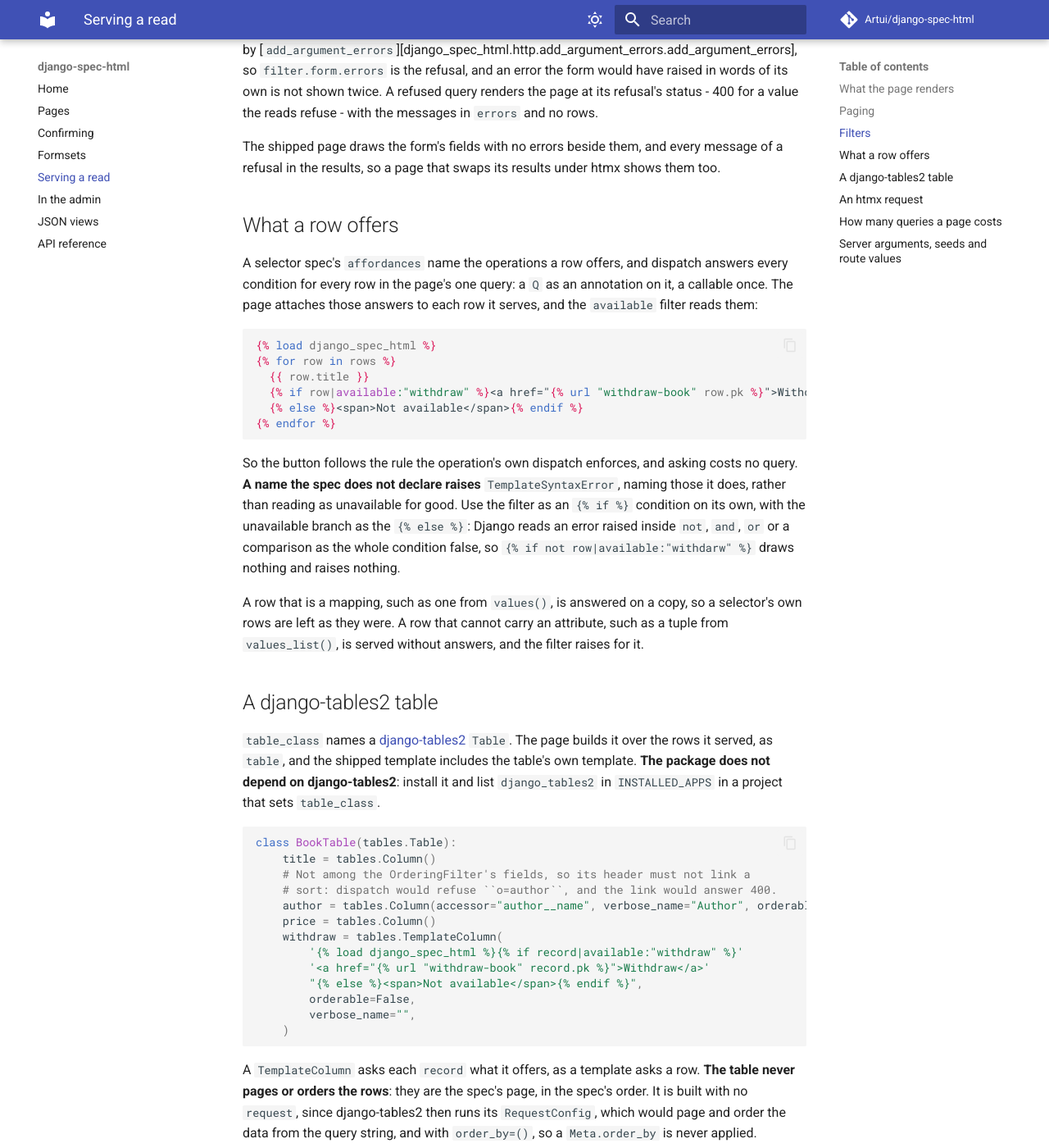
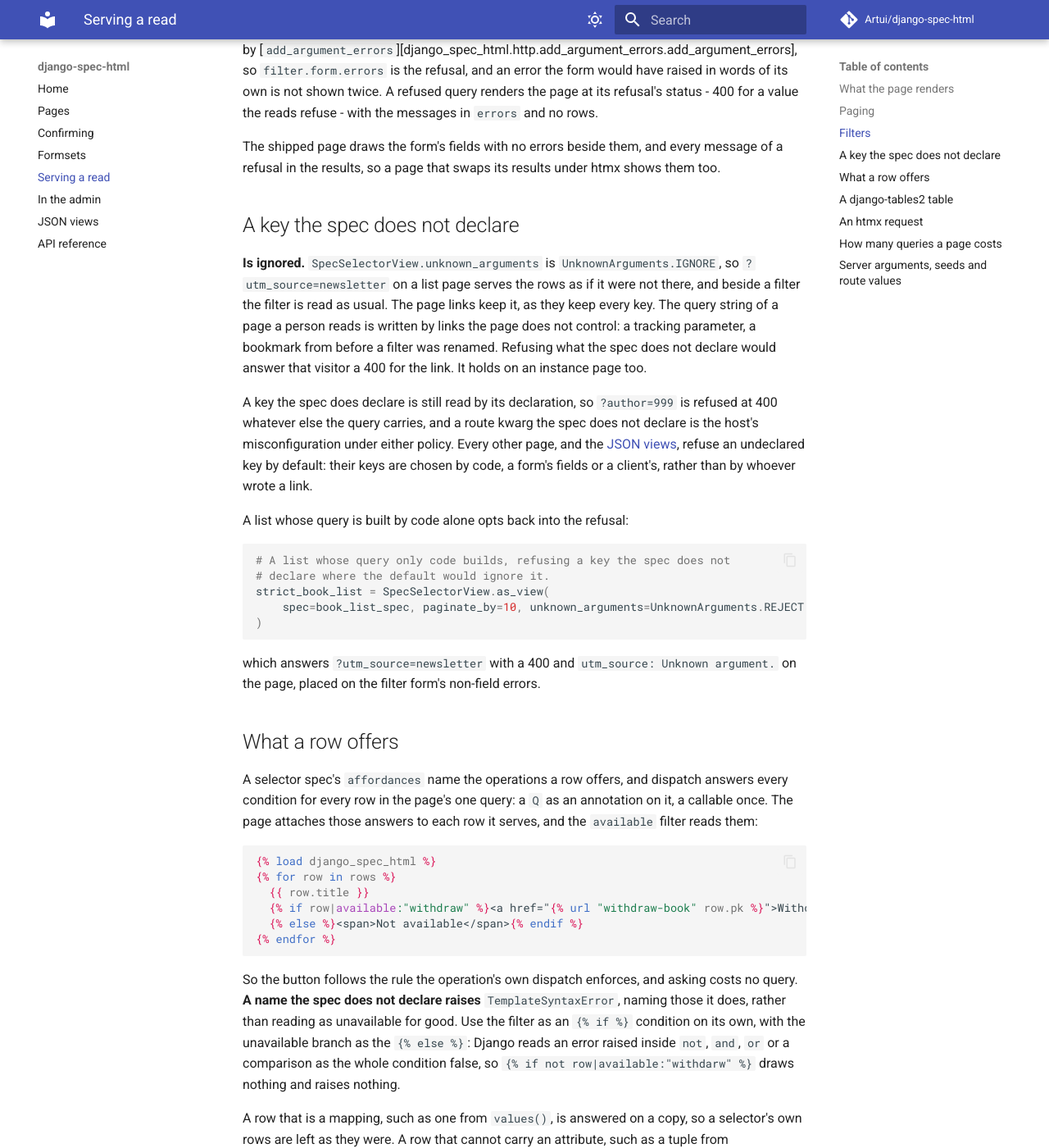
Before and after one commit to Artui/django-spec-html, an MkDocs documentation site: the page built from docs/selectors.md, in a window 1280 px wide and 1400 px high, scrolled down 4675 px. Shown: the whole window at 82% size. Built offline with MkDocs 1.6.1 and Material for MkDocs 9.7.7, drawn with Linux system fonts in a browser that asks for light colours; comment, search, counter and statistics services are not loaded; some of the changed text lies outside the part shown.

Commit message:
Ignore a query key the spec does not declare on SpecSelectorView
The query string of a page a person reads is written by links the page
does not control: a tracking parameter, a bookmark from before a filter
was renamed. Under the base default REJECT, ?utm_source=x on a list page
answered a visitor 400 with "utm_source: Unknown argument."

SpecSelectorView now defaults unknown_arguments to IGNORE, on list and
instance pages, so that query is answered 200 with the rows the rest of
it selects. A declared key's bad value is still refused, a route kwarg
the spec does not declare still raises ImproperlyConfigured, and the
form, formset and confirmation pages and the JSON views keep REJECT:
their keys come from a form's fields, the route or a client's code.
A view setting REJECT keeps the refusal.

The docstrings that claimed the list page and a JSON list answer one
query string the same way, and that an undeclared table order field
would make every header link a 400, now say what holds. The selector
guide documents the default and the opt-back, with a tested example.

Co-Authored-By: Claude Opus 5.5 <noreply@anthropic.com>

````diff
--- a/docs/examples/spec_selector.py
+++ b/docs/examples/spec_selector.py
@@ -29,6 +29,7 @@ from django_service_specs import (
     SelectorKind,
     SelectorSpec,
     ServiceSpec,
+    UnknownArguments,
     Unrestricted,
 )
 
@@ -145,6 +146,15 @@ class BookTable(tables.Table):
 # --8<-- [end:table]
 
 
+# --8<-- [start:strict]
+# A list whose query only code builds, refusing a key the spec does not
+# declare where the default would ignore it.
+strict_book_list = SpecSelectorView.as_view(
+    spec=book_list_spec, paginate_by=10, unknown_arguments=UnknownArguments.REJECT
+)
+# --8<-- [end:strict]
+
+
 # --8<-- [start:urls]
 urlpatterns = [
     path(
--- a/docs/selectors.md
+++ b/docs/selectors.md
@@ -81,10 +81,11 @@ where their labels say.
 | `page_size_kwarg` | `None` | a query key a client chooses the page size with, up to `max_page_size`, which it then needs |
 
 **The paging keys never reach the spec.** They are taken off the query before
-the spec reads it, so `?page=2` is not refused as an argument the spec does
-not declare, and `as_view()` refuses a list spec declaring a parameter under
-a paging key, since that parameter could never be sent. Rename the key with
-`page_kwarg` instead. A page that is not a whole number is page one, and a
+the spec reads it, so `?page=2` is the page's under either
+[`unknown_arguments` policy](#a-key-the-spec-does-not-declare), and
+`as_view()` refuses a list spec declaring a parameter under a paging key,
+since that parameter could never be sent. Rename the key with `page_kwarg`
+instead. A page that is not a whole number is page one, and a
 size that is not one is `paginate_by`. An instance page is not paged, so its
 query is all the spec's: there `?page=2` is an argument like any other.
 
@@ -106,6 +107,34 @@ messages in `errors` and no rows.
 The shipped page draws the form's fields with no errors beside them, and
 every message of a refusal in the results, so a page that swaps its results
 under htmx shows them too.
+
+## A key the spec does not declare
+
+**Is ignored.** `SpecSelectorView.unknown_arguments` is
+`UnknownArguments.IGNORE`, so `?utm_source=newsletter` on a list page serves
+the rows as if it were not there, and beside a filter the filter is read as
+usual. The page links keep it, as they keep every key. The query string of a page a person reads is written by links the page
+does not control: a tracking parameter, a bookmark from before a filter was
+renamed. Refusing what the spec does not declare would answer that visitor a
+400 for the link. It holds on an instance page too.
+
+A key the spec does declare is still read by its declaration, so
+`?author=999` is refused at 400 whatever else the query carries, and a
+route kwarg the spec does not declare is the host's misconfiguration under
+either policy. Every other page, and the [JSON views](http.md), refuse an
+undeclared key by default: their keys are chosen by code, a form's fields or
+a client's, rather than by whoever wrote a link.
+
+A list whose query is built by code alone opts back into the refusal:
+
+```python
+--8<--
+docs/examples/spec_selector.py:strict
+--8<--
+```
+
+which answers `?utm_source=newsletter` with a 400 and `utm_source: Unknown
+argument.` on the page, placed on the filter form's non-field errors.
 
 ## What a row offers
 
````
Also changed, not shown: CHANGELOG.md (+13 -0 lines), 3 other files.
